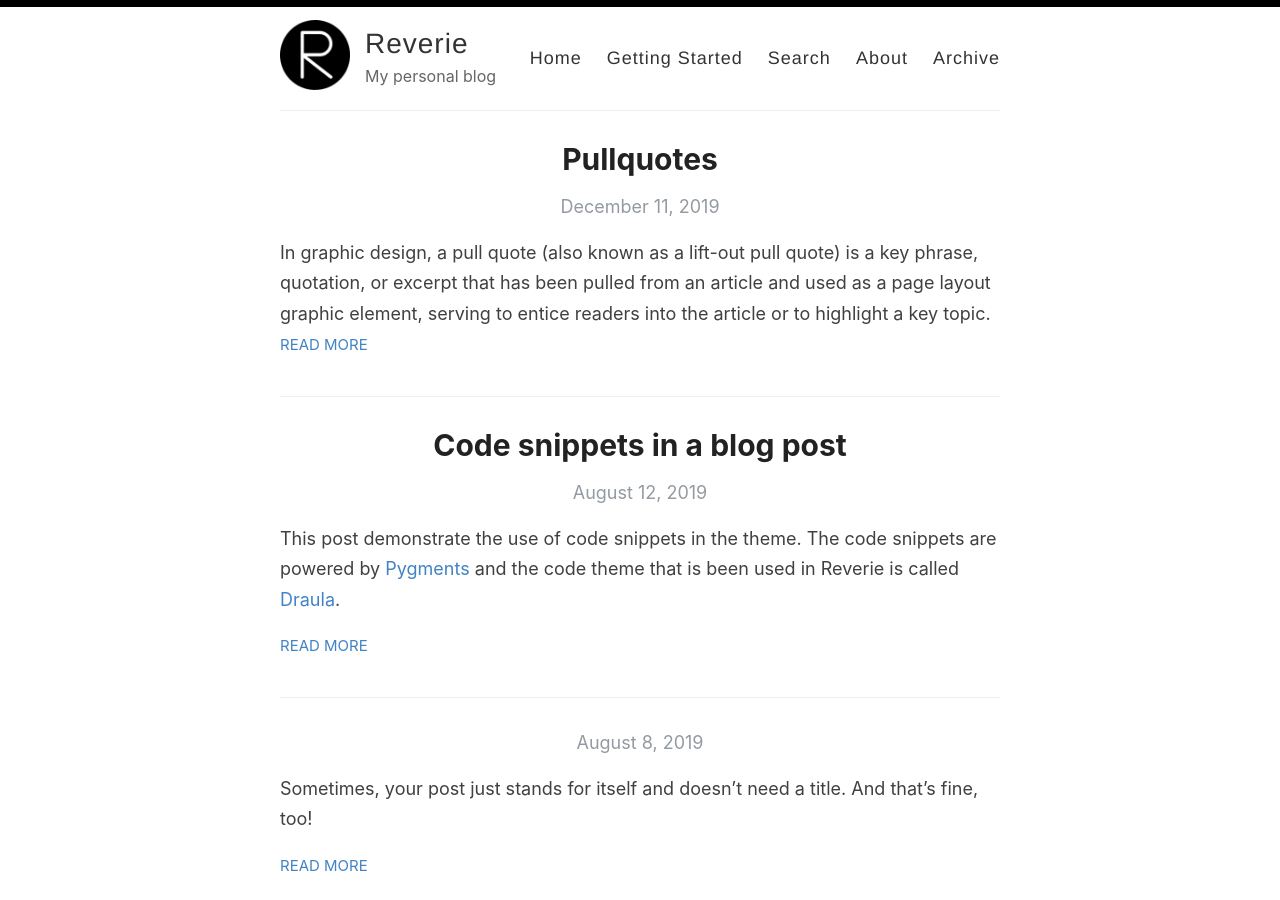
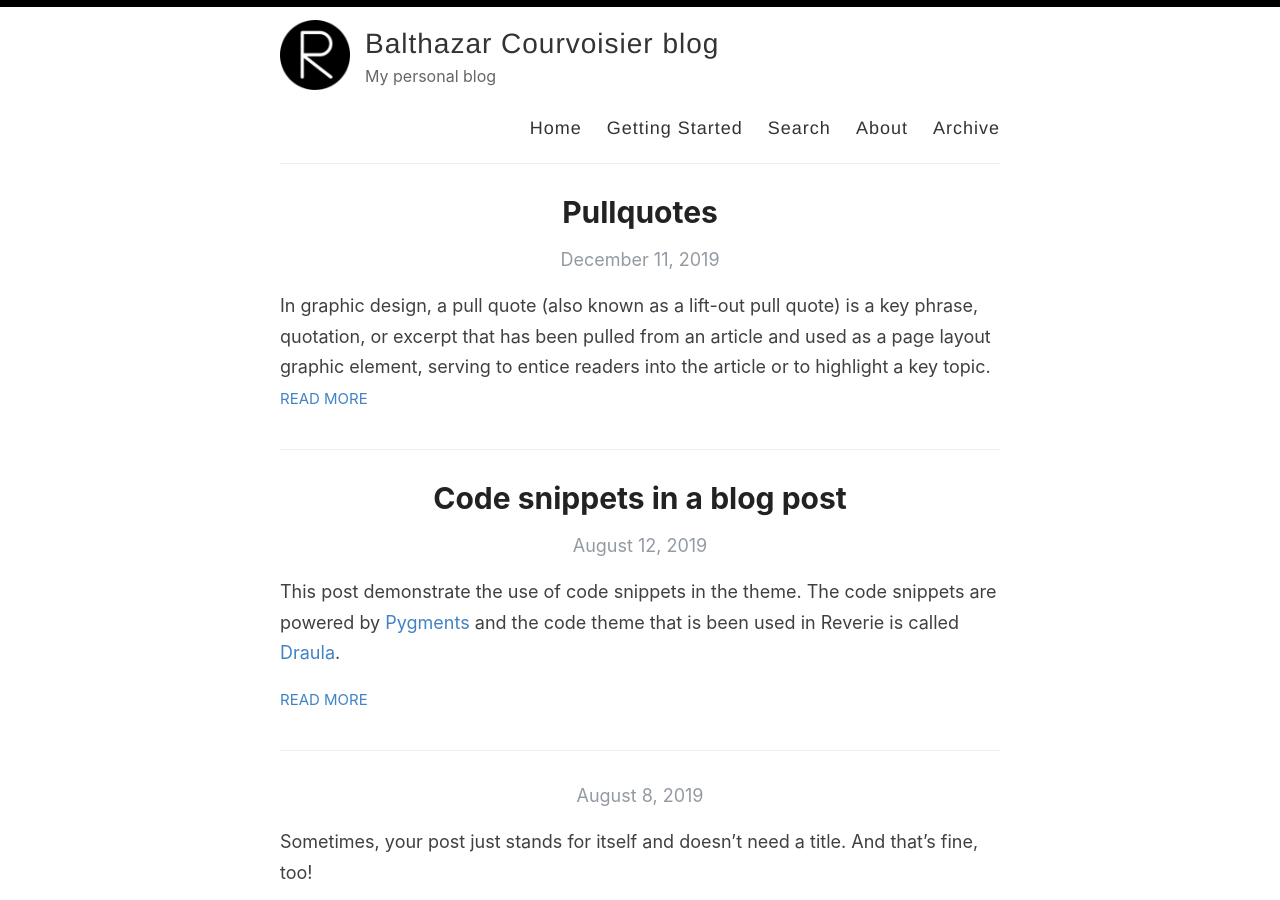
Before and after one commit to Zaltarba/blog, a Jekyll site: the page built from index.html, in a window 1280 px wide and 900 px high. Built offline with Jekyll 4.4.1, drawn with Linux system fonts in a browser that asks for light colours; the list of posts is cut into pages by our own code.

Commit message:
Update _config.yml

```diff
--- a/_config.yml
+++ b/_config.yml
@@ -3,7 +3,7 @@
 #
 
 # Name of your site (displayed in the header)
-name: Reverie
+name: Balthazar Courvoisier blog
 
 # Name of the author
 author: Courvoisier Balthazar
@@ -24,12 +24,12 @@ footer-links:
   email: balthazar.courvoisier@gmail.com
   facebook:
   flickr:
-  github: amitmerchant1990/reverie
+  github: zaltarba/blog
   instagram:
   linkedin:
   pinterest:
   rss: rss
-  twitter: amit_merchant
+  twitter:
   stackoverflow:
   youtube: # channel/<your_long_string> or user/<user-name>
   googleplus: # anything in your profile username that comes after plus.google.com/
```
